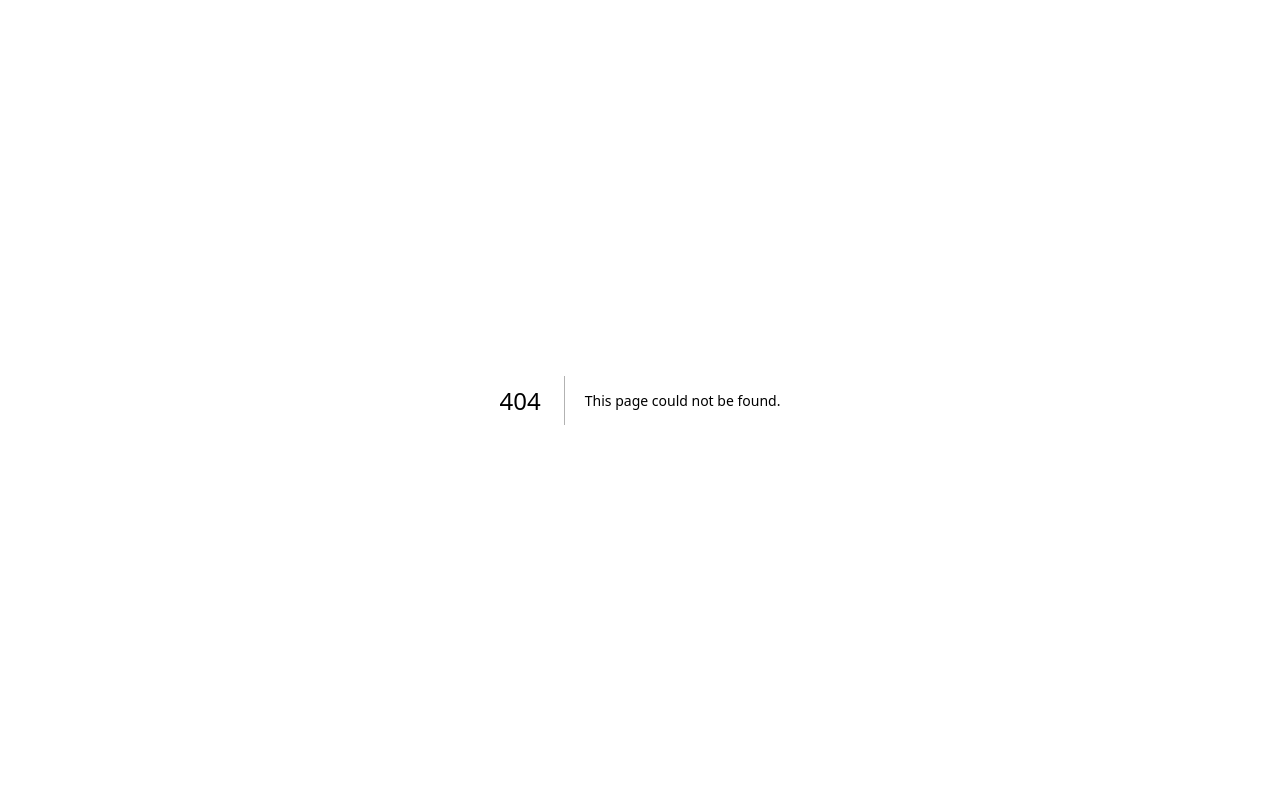
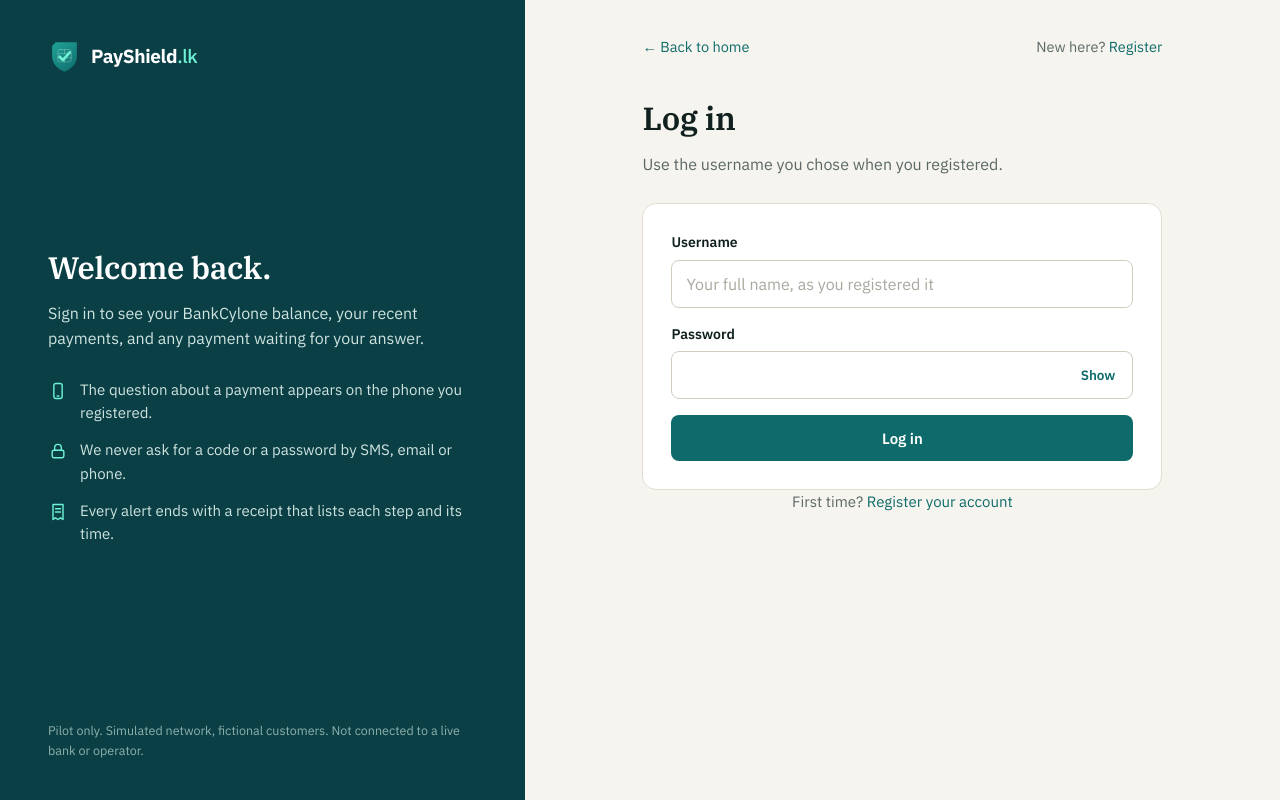
Before and after one commit to AKMaasif/paysheildlk-university, a Next.js app in the folder university-project/frontend/: page /c/login in a window 1280 px wide. Before the commit this address had no page. Built offline with nearby package versions, Linux system fonts and the light colour scheme.

Commit message:
Add customer sign-in page
Username and password sign-in, followed by the authenticator code.

```diff
--- /dev/null
+++ b/university-project/frontend/app/c/login/page.tsx
@@ -0,0 +1,66 @@
+"use client";
+
+import Link from "next/link";
+import { useRouter } from "next/navigation";
+import { useState } from "react";
+import { AuthSide } from "@/components/AuthSide";
+import { api, setToken, setUser } from "@/lib/api";
+
+export default function CustomerLogin() {
+  const router = useRouter();
+  const [username, setUsername] = useState("");
+  const [password, setPassword] = useState("");
+  const [show, setShow] = useState(false);
+  const [error, setError] = useState("");
+  const [busy, setBusy] = useState(false);
+
+  async function signIn(event: React.FormEvent) {
+    event.preventDefault();
+    setError("");
+    setBusy(true);
+    try {
+      const body = await api<{ token: string; refresh_token?: string; user: unknown }>("/api/auth/login", {
+        method: "POST",
+        body: JSON.stringify({ email: username, password, portal: "customer" }),
+      });
+      setToken("customer", body.token, body.refresh_token);
+      setUser("customer", body.user);
+      router.replace("/c/home");
+    } catch (err) {
+      setError(err instanceof Error ? err.message : "Sign-in failed");
+      setBusy(false);
+    }
+  }
+
+  return (
+    <div className="cs-auth">
+      <AuthSide title="Welcome back." text="Sign in to see your BankCylone balance, your recent payments, and any payment waiting for your answer." />
+      <main className="cs-auth-main">
+        <div className="cs-auth-top">
+          <Link href="/c">&larr; Back to home</Link>
+          <span>New here? <Link href="/c/register">Register</Link></span>
+        </div>
+        <div className="cs-auth-box">
+          <h1>Log in</h1>
+          <p>Use the username you chose when you registered.</p>
+          <form className="cs-form" onSubmit={signIn}>
+            {error && <div className="cs-error" role="alert">{error}</div>}
+            <div className="cs-field">
+              <label htmlFor="username">Username</label>
+              <input id="username" className="cs-input" value={username} onChange={(e) => setUsername(e.target.value)} autoComplete="username" placeholder="Your full name, as you registered it" required />
+            </div>
+            <div className="cs-field">
+              <label htmlFor="password">Password</label>
+              <div className="cs-pw">
+                <input id="password" className="cs-input" type={show ? "text" : "password"} value={password} onChange={(e) => setPassword(e.target.value)} autoComplete="current-password" required />
+                <button type="button" onClick={() => setShow(!show)} aria-pressed={show}>{show ? "Hide" : "Show"}</button>
+              </div>
+            </div>
+            <button className="cs-btn primary block" type="submit" disabled={busy}>{busy ? "Signing in" : "Log in"}</button>
+          </form>
+          <p className="cs-switch">First time? <Link href="/c/register">Register your account</Link></p>
+        </div>
+      </main>
+    </div>
+  );
+}
```
